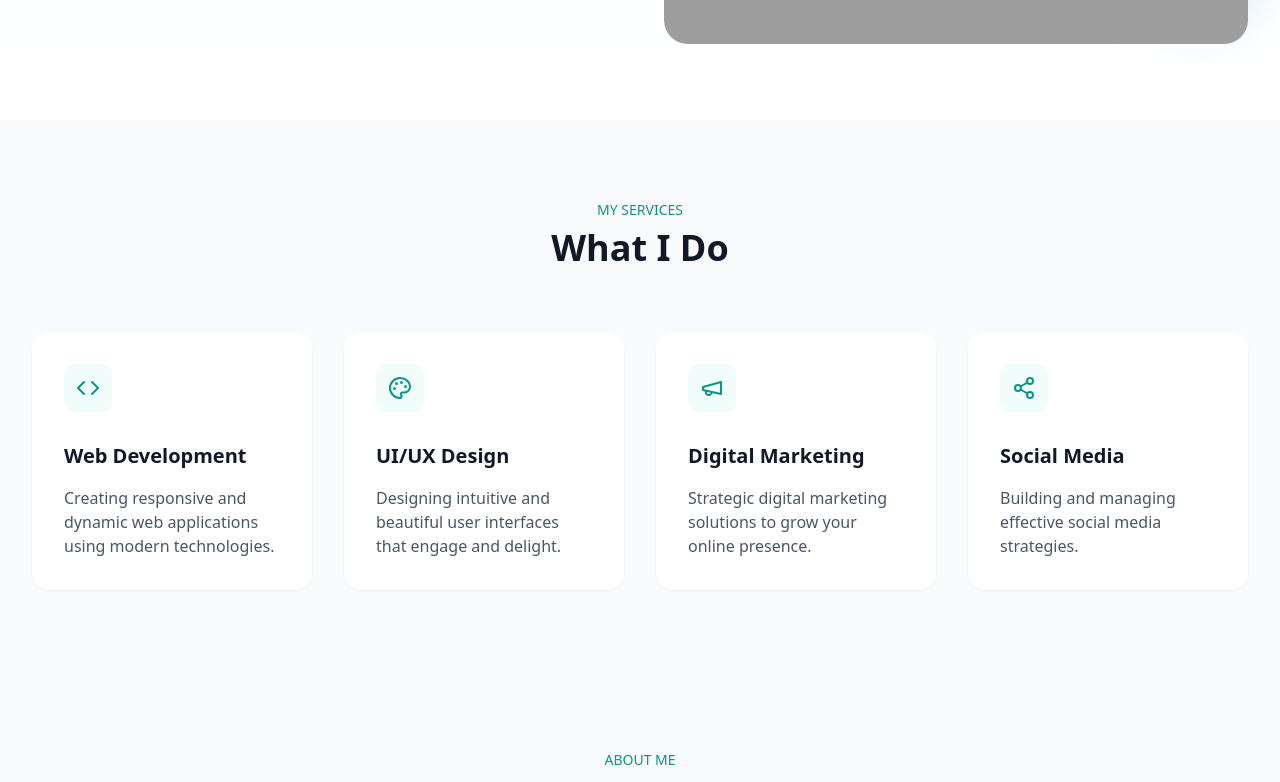
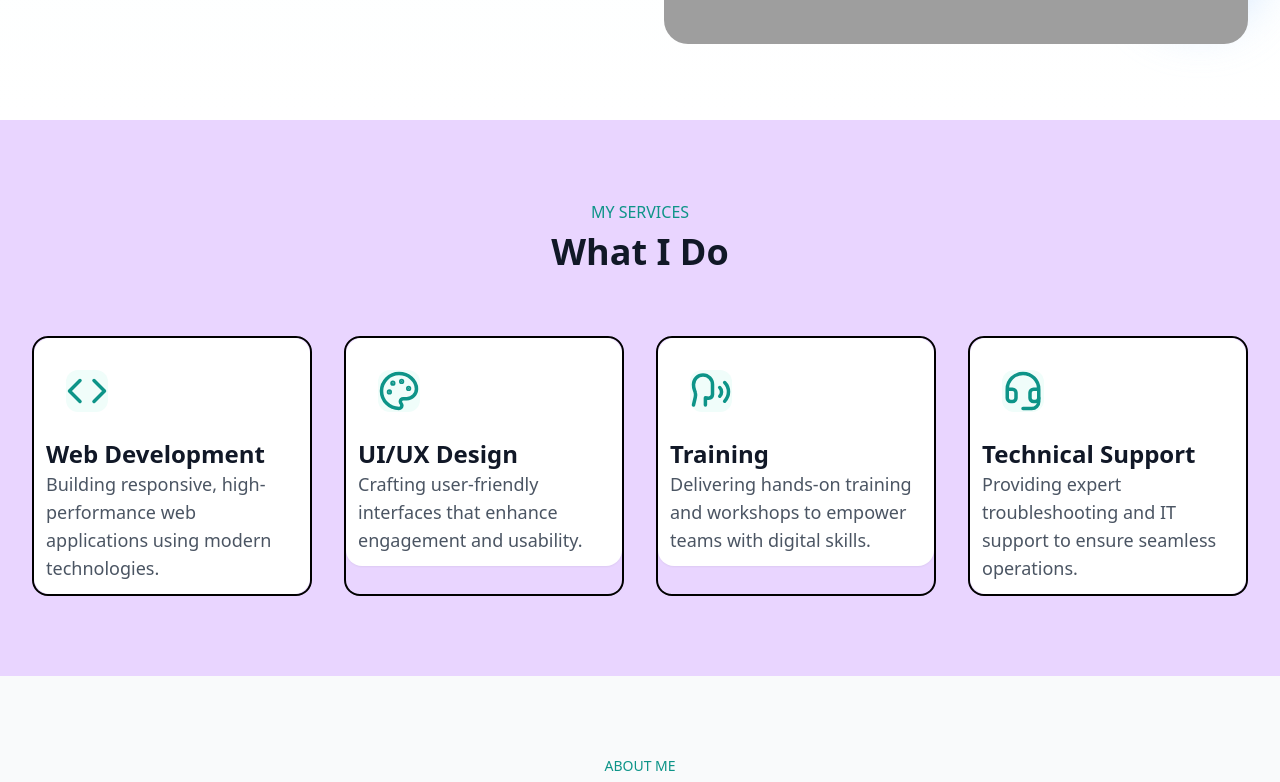
Before and after one commit to kevimuri24/kevin-portfolio, a React (Vite) app: page / in a window 1280 px wide. Shown: the part 680-1462 px from the top of the page. Built offline with nearby package versions, Linux system fonts and the light colour scheme; grey boxes are pictures that could not be loaded.

Commit message:
Updated Portfolio

```diff
--- a/src/components/sections/Hero.jsx
+++ b/src/components/sections/Hero.jsx
@@ -9,7 +9,7 @@ const Hero = () => {
           {/* Content */}
           <div className="space-y-8 text-center lg:text-left">
             <div className="space-y-2">
-              <p className="inline-flex items-center text-sm font-medium text-teal-600 bg-teal-50 px-4 py-2 rounded-full">
+              <p className="inline-flex items-center text-lg font-medium text-teal-600 bg-teal-50 px-4 py-2 rounded-full">
                 <span>FULLSTACK DEVELOPER</span>
                 <span className="mx-2">AND</span>
                 <span>DESIGNER</span>
@@ -17,7 +17,7 @@ const Hero = () => {
 
               <h1 className="text-4xl md:text-6xl font-bold text-gray-900">
                 <span className="block mb-2">HELLO I'M</span>
-                <span className="text-teal-600">KEVIN</span>
+                <span className="text-teal-500">KEVIN</span>
                 <span> MURIUKI</span>
               </h1>
             </div>
--- a/src/components/sections/Services.jsx
+++ b/src/components/sections/Services.jsx
@@ -1,13 +1,13 @@
 import React from 'react';
-import { Code, Palette, Share2, Megaphone } from 'lucide-react';
+import { Code, Palette, Headset, Speech } from 'lucide-react';
 
 const ServiceCard = ({ icon: Icon, title, description }) => (
-  <div className="group p-8 bg-white rounded-2xl shadow-sm hover:shadow-md transition-all duration-300">
-    <div className="mb-6 inline-block p-3 bg-teal-50 rounded-xl text-teal-600 group-hover:bg-teal-600 group-hover:text-white transition-colors">
-      <Icon size={24} />
+  <div className="group p-3 bg-white rounded-2xl shadow-sm hover:shadow-md transition-all duration-300">
+    <div className="m-5 inline-block bg-teal-50 rounded-xl text-teal-600 group-hover:bg-teal-600 group-hover:text-white transition-colors">
+      <Icon size={42} />
     </div>
-    <h3 className="text-xl font-semibold text-gray-900 mb-4">{title}</h3>
-    <p className="text-gray-600">{description}</p>
+    <h3 className="text-2xl font-semibold text-gray-900">{title}</h3>
+    <p className="text-lg text-gray-600">{description}</p>
   </div>
 );
 
@@ -15,39 +15,39 @@ const Services = () => {
   const services = [
     {
       title: 'Web Development',
-      description: 'Creating responsive and dynamic web applications using modern technologies.',
+      description: 'Building responsive, high-performance web applications using modern technologies.',
       icon: Code
     },
     {
       title: 'UI/UX Design',
-      description: 'Designing intuitive and beautiful user interfaces that engage and delight.',
+      description: 'Crafting user-friendly interfaces that enhance engagement and usability.',
       icon: Palette
     },
     {
-      title: 'Digital Marketing',
-      description: 'Strategic digital marketing solutions to grow your online presence.',
-      icon: Megaphone
+      title: 'Training',
+      description: 'Delivering hands-on training and workshops to empower teams with digital skills.',
+      icon: Speech
     },
     {
-      title: 'Social Media',
-      description: 'Building and managing effective social media strategies.',
-      icon: Share2
+      title: 'Technical Support',
+      description: 'Providing expert troubleshooting and IT support to ensure seamless operations.',
+      icon: Headset
     }
   ];
 
   return (
-    <section id="services" className="py-20 bg-gray-50">
+    <section id="services" className="py-20 bg-purple-200">
       <div className="max-w-7xl mx-auto px-4 sm:px-6 lg:px-8">
         <div className="text-center max-w-2xl mx-auto mb-16">
-          <p className="text-sm font-medium text-teal-600 mb-2">MY SERVICES</p>
-          <h2 className="text-3xl md:text-4xl font-bold text-gray-900">
-            What I Do
-          </h2>
+          <p className="text-md font-medium text-teal-600 mb-2">MY SERVICES</p>
+          <h2 className="text-4xl font-bold text-gray-900">What I Do</h2>
         </div>
 
         <div className="grid grid-cols-1 md:grid-cols-2 lg:grid-cols-4 gap-8">
           {services.map((service, index) => (
-            <ServiceCard key={index} {...service} />
+            <div key={index} className="border-2 border-black rounded-2xl">
+              <ServiceCard {...service} />
+            </div>
           ))}
         </div>
       </div>
```
